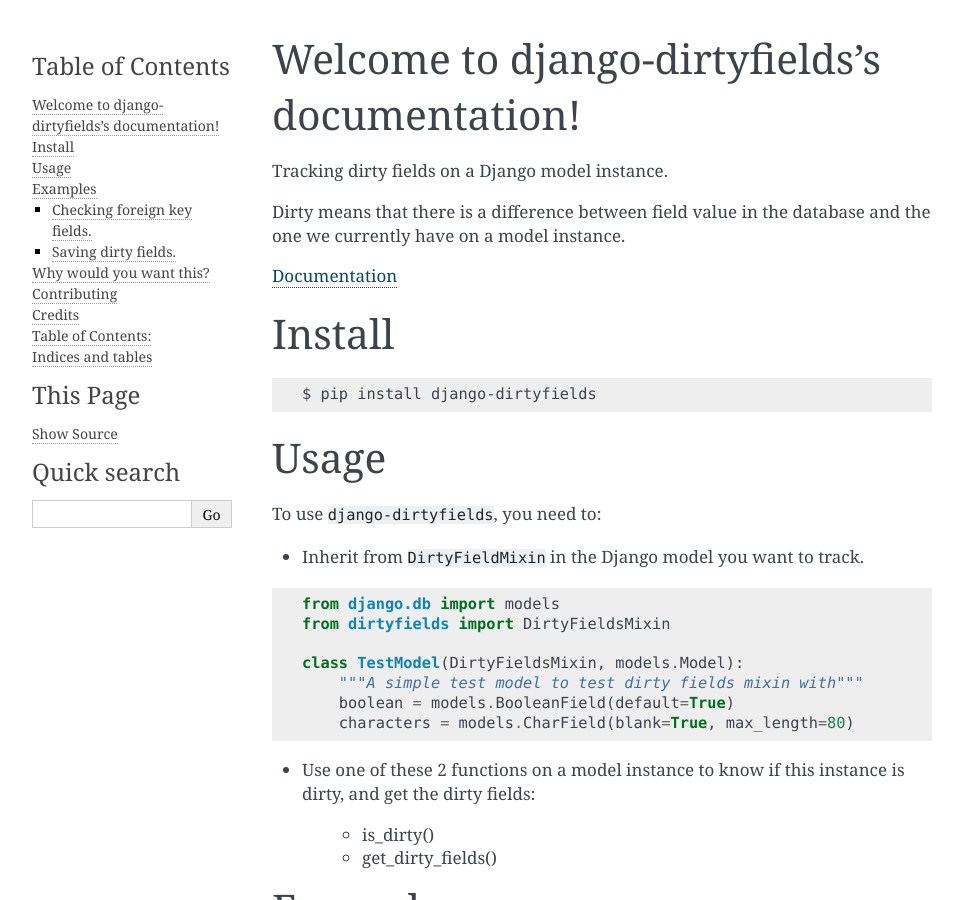
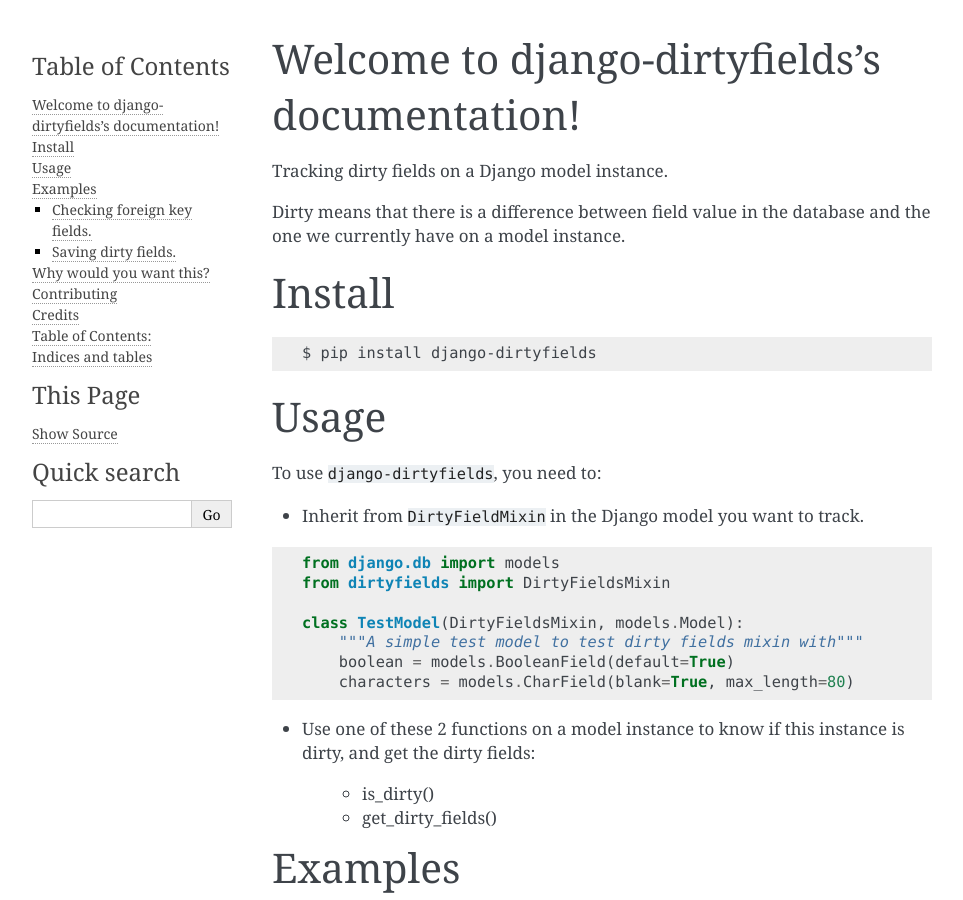
Before and after one commit to romgar/django-dirtyfields, a Sphinx documentation site: the page built from docs/index.rst, in a window 1280 px wide and 900 px high. Shown: the whole window, without its empty margins (148-1111 px from the left). Built offline with Sphinx 7.4.7, drawn with Linux system fonts in a browser that asks for light colours.

Commit message:
Adding documentation link to GitHub README

```diff
--- a/README.rst
+++ b/README.rst
@@ -13,6 +13,8 @@
 Tracking dirty fields on a Django model instance.
 
 Dirty means that there is a difference between field value in the database and the one we currently have on a model instance.
+
+`Documentation <http://django-dirtyfields.readthedocs.org/en/develop/>`_
 
 Install
 =======
--- a/docs/index.rst
+++ b/docs/index.rst
@@ -5,8 +5,6 @@
 Tracking dirty fields on a Django model instance.
 
 Dirty means that there is a difference between field value in the database and the one we currently have on a model instance.
-
-`Documentation <http://django-dirtyfields.readthedocs.org/en/develop/>`_
 
 Install
 =======
```
